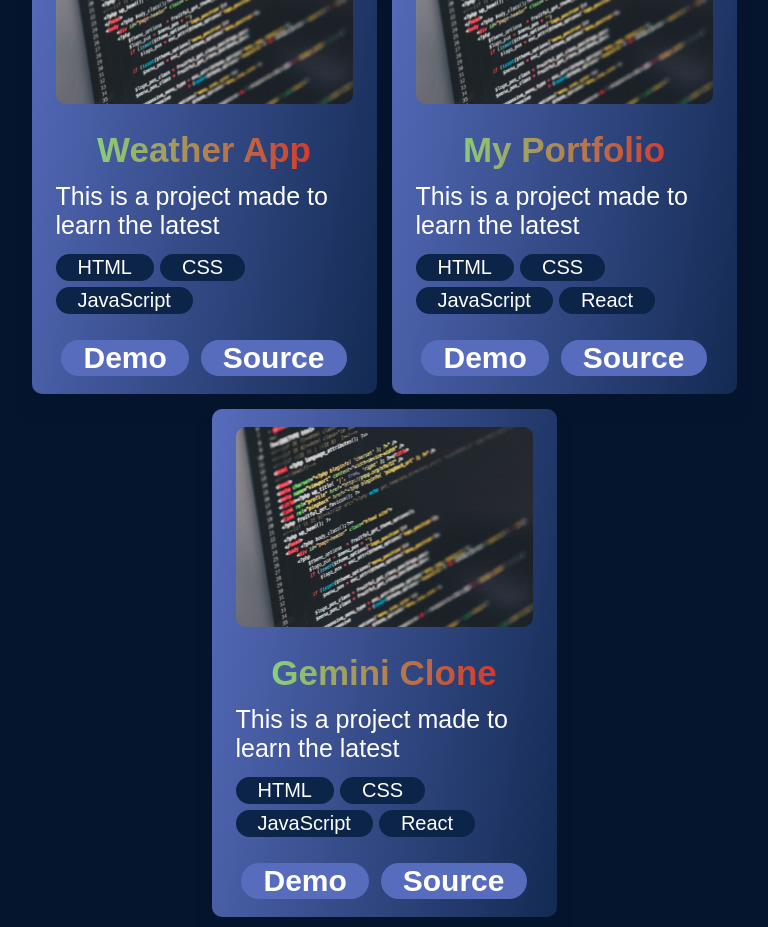
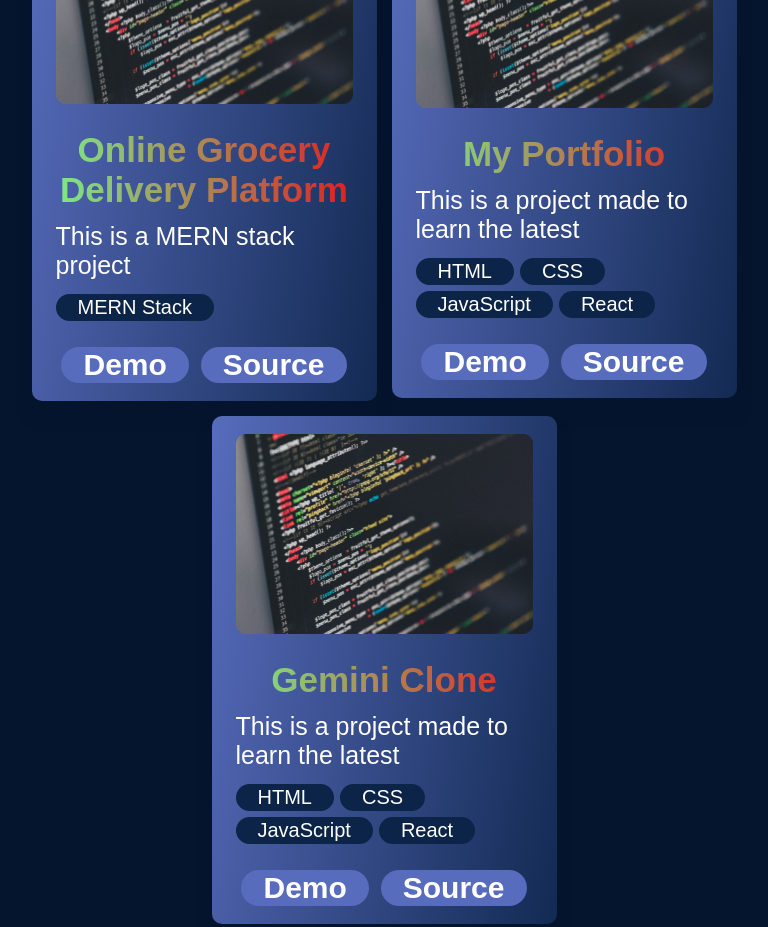
Before and after one commit to SourabhSingh22/My-Portfolio, a React (Vite) app: page / in a window 1280 px wide. Shown: the part 2220-3147 px from the top of the page, without its empty margins (256-1024 px from the left). Built offline with nearby package versions, Linux system fonts and the light colour scheme.

Commit message:
update one project

```diff
--- a/src/Navbar/Navbar.jsx
+++ b/src/Navbar/Navbar.jsx
@@ -5,7 +5,10 @@ import { getImageUrl } from '../utils';
 export const Navbar = () => {
     const [menuOpen, setMenuOpen] = useState(false);
 
+    const [loading, setLoading] = useState(false);
+
     return (
+
         <nav className={styles.navbar}>
             <a className={styles.title} href="/">Portfolio</a>
             <div className={styles.menu}>
--- a/src/components/Hero/Hero.jsx
+++ b/src/components/Hero/Hero.jsx
@@ -6,7 +6,8 @@ export const Hero = () => {
 
   const text = "Hi, I'm Saurabh";
   const [displayText, setDisplayText] = useState("");
-  const speed = 150;
+//   const speed = 150;
+
 
   useEffect(() => {
     let i = 0;
@@ -15,10 +16,11 @@ export const Hero = () => {
       setDisplayText(text.slice(0, i + 1));
       i++;
       if (i === text.length) clearInterval(interval);
-    }, speed);
+    }, 150);
 
         return () => clearInterval(interval);
     },[])
+
 
 
 
--- a/src/data/projects.json
+++ b/src/data/projects.json
@@ -1,11 +1,11 @@
 [
     {
-        "title": "Weather App",
+        "title": "Online Grocery Delivery Platform",
         "imageSrc": "projects/project.png",
-        "description": "This is a project made to learn the latest ",
-        "skills":  ["HTML", "CSS", "JavaScript"],
+        "description": "This is a MERN stack project",
+        "skills":  ["MERN Stack"],
         "demo": "https://www.example.com",
-        "source": "https://github.com/SourabhSingh22/sourabhWeatherApp.github.io-.git"
+        "source": "https://github.com/SourabhSingh22/Blinkit-Clone.git"
     },
     {
         "title": "My Portfolio",
```
